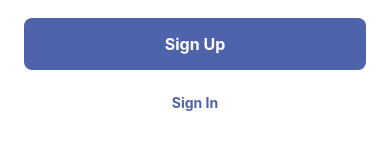
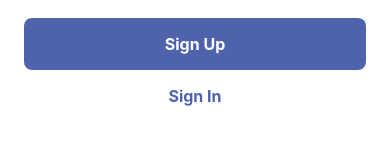
Before and after one commit to yuvraj8411/listicle, a React Native app: screen / in a window 390 px wide. Shown: the part 377-526 px from the top of the page. Built offline with nearby package versions, Linux system fonts and the light colour scheme.

Commit message:
Splash screen code completed and push

```diff
--- a/src/screens/Splash/index.js
+++ b/src/screens/Splash/index.js
@@ -24,8 +24,8 @@ const Splash = () => {
                 </Text>
             </View>
             <Button title="Sign Up" style={{ marginTop: 24 }} />
-            <Pressable style={{ marginTop: 24 }} hitSlop={20}>
-                <Text style={{ color: colors.blue, textAlign: 'center', fontWeight: 'bold' }}>Sign In</Text>
+            <Pressable hitSlop={20}>
+                <Text style={styles.footerText}>Sign In</Text>
             </Pressable>
         </View>
     );
--- a/src/screens/Splash/styles.js
+++ b/src/screens/Splash/styles.js
@@ -28,6 +28,13 @@ export const styles = {
         fontWeight: 'bold',
         textDecorationLine: 'underline',
         color: colors.orange,
+    },
+    footerText: {
+        textAlign: 'center',
+        fontSize: 16,
+        fontWeight: 'bold',
+        color: colors.blue,
+        marginTop: 16,
     }
 
 };
```
